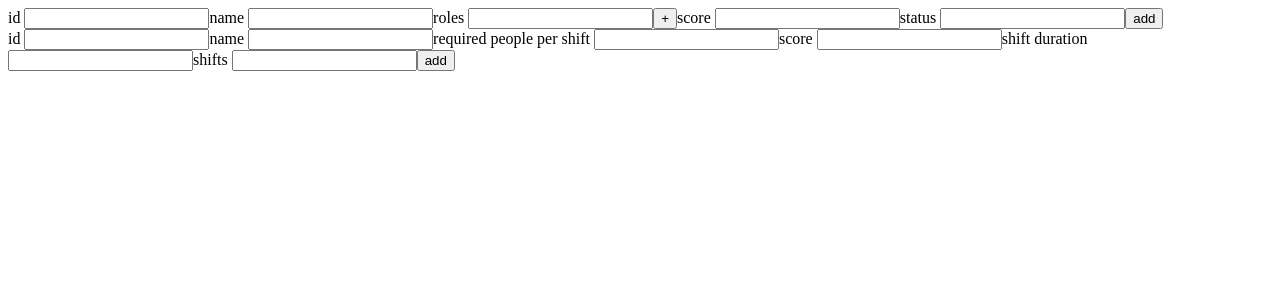
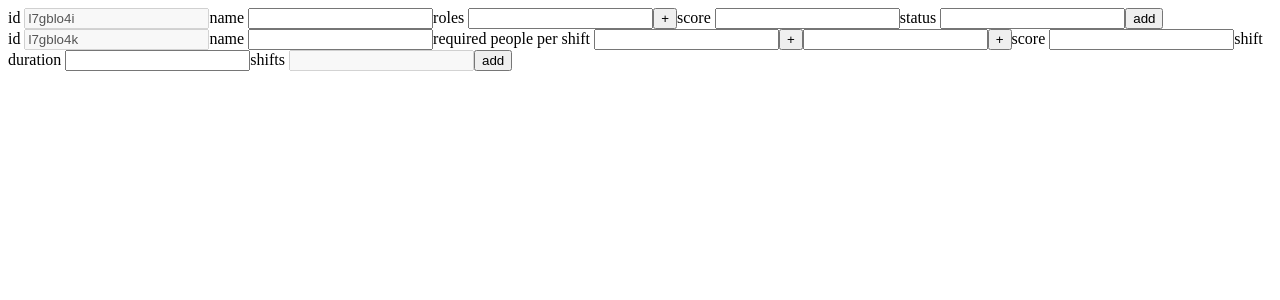
Before and after one commit to yuval-herman/shavazak, a React (Create React App) app in the folder client/: page /tablemanager in a window 1280 px wide. Shown: the top 300 px of the page. Built offline with nearby package versions, Linux system fonts and the light colour scheme.

Commit message:
make tablemanager controlled
Co-authored-by: Alex Arden <alexarden@users.noreply.github.com>

```diff
--- a/client/package.json
+++ b/client/package.json
@@ -16,6 +16,7 @@
 		"react-scripts": "5.0.1",
 		"sass": "^1.54.6",
 		"typescript": "^4.8.2",
+		"uniqid": "^5.4.0",
 		"web-vitals": "^2.1.4"
 	},
 	"scripts": {
@@ -42,5 +43,8 @@
 			"last 1 safari version"
 		]
 	},
-	"proxy": "http://127.0.0.1:5000"
+	"proxy": "http://127.0.0.1:5000",
+	"devDependencies": {
+		"@types/uniqid": "^5.3.2"
+	}
 }
--- a/client/src/App/App.tsx
+++ b/client/src/App/App.tsx
@@ -1,4 +1,5 @@
 import { useEffect, useState } from "react";
+import { Link } from "react-router-dom";
 import { Shift, Task } from "../types";
 import style from "./App.module.scss";
 
@@ -56,9 +57,12 @@ function App() {
 	}, []);
 
 	return (
-		<div className={style.main}>
-			{tasks ? <TasksTable tasks={tasks} /> : "Loading tasks"}
-		</div>
+		<>
+			<Link to="/tablemanager">manager view</Link>
+			<div className={style.main}>
+				{tasks ? <TasksTable tasks={tasks} /> : "Loading tasks"}
+			</div>
+		</>
 	);
 }
 export default App;
--- a/client/src/TableManager/TableManager.tsx
+++ b/client/src/TableManager/TableManager.tsx
@@ -2,8 +2,9 @@ import { SyntheticEvent, useState } from "react";
 import { savePerson, saveTask } from "../api";
 import { formDataToObj } from "../helpers";
 import { Person, Task } from "../types";
+import uniqId from "uniqid";
 
-function MultiInput(props: { name: string }) {
+function MultiInput(props: { name: string; rows?: number }) {
 	const [inputsNumber, setInputsNumber] = useState<number>(1);
 
 	function addInput() {
@@ -24,6 +25,17 @@ function MultiInput(props: { name: string }) {
 }
 
 function AddPerson() {
+	const [inputs, setInputs] = useState({
+		name: "",
+		roles: "",
+		score: "",
+		status: "",
+	});
+
+	function handleChange() {
+		console.log("changed");
+	}
+
 	function submitHandler(event: SyntheticEvent) {
 		event.preventDefault();
 		const formData = new FormData(event.target as HTMLFormElement);
@@ -34,19 +46,26 @@ function AddPerson() {
 	return (
 		<form onSubmit={submitHandler}>
 			<label>
-				id <input name="id" />
+				id{" "}
+				<input
+					onChange={handleChange}
+					name="id"
+					value={uniqId()}
+					disabled
+				/>
 			</label>
 			<label>
-				name <input name="name" />
+				name <input onChange={handleChange} name="name" />
 			</label>
 			<label>
 				roles <MultiInput name="roles" />
 			</label>
 			<label>
-				score <input name="score" />
+				score <input onChange={handleChange} name="score" type={"number"} />
 			</label>
 			<label>
-				status <input name="status" />
+				status <input onChange={handleChange} name="status" />
+				{/* TODO: I don't know what to do... */}
 			</label>
 			<input type="submit" value="add" />
 		</form>
@@ -63,22 +82,25 @@ function AddTask() {
 	return (
 		<form onSubmit={submitHandler}>
 			<label>
-				id <input name="id" />
+				id <input name="id" value={uniqId()} disabled />
 			</label>
 			<label>
 				name <input name="name" />
 			</label>
 			<label>
-				required people per shift <input name="required_people_per_shift" />
+				required people per shift{" "}
+				<MultiInput name="required_people_per_shift" />
+				<MultiInput name="required_people_per_shift" />
 			</label>
 			<label>
-				score <input name="score" />
+				score <input name="score" type={"number"} />
 			</label>
 			<label>
-				shift duration <input name="shift_duration" />
+				shift duration <input name="shift_duration" type={"number"} />
 			</label>
 			<label>
-				shifts <input name="shifts" />
+				shifts <input name="shifts" value={[]} disabled />
+				{/* TODO: special component */}
 			</label>
 			<input type="submit" value="add" />
 		</form>
```
Also changed, not shown: 1 other file (tests, documents, lock files or other folders).
